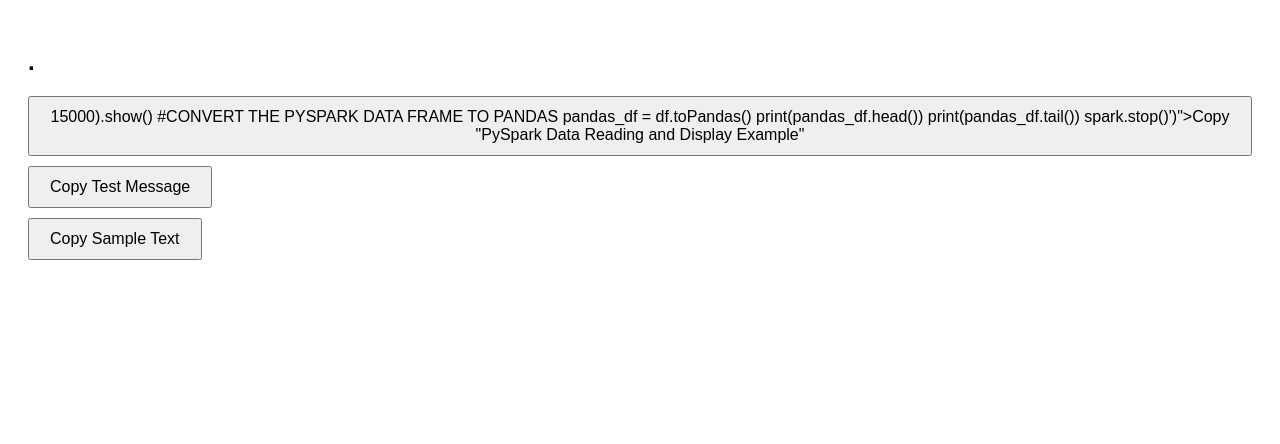
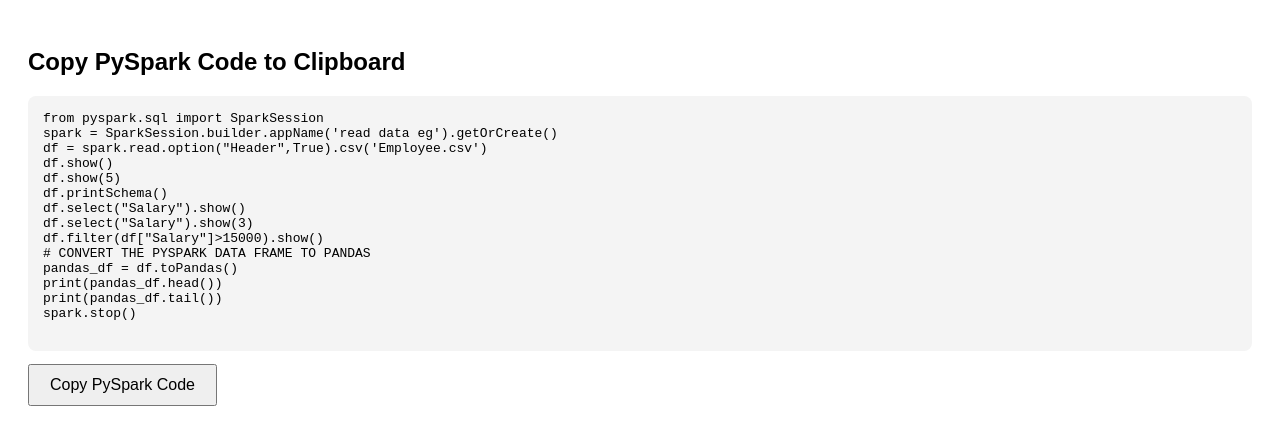
Before and after one commit to Parks264/abc, a plain HTML site: page index.html in a window 1280 px wide. Drawn offline with Linux system fonts and the light colour scheme.

Commit message:
Update index.html

```diff
--- a/index.html
+++ b/index.html
@@ -2,7 +2,7 @@
 <html lang="en">
 <head>
   <meta charset="UTF-8">
-  <title>error</title>
+  <title>Copy PySpark Code</title>
   <style>
     body {
       font-family: Arial, sans-serif;
@@ -15,13 +15,21 @@
       font-size: 16px;
       cursor: pointer;
     }
+    pre {
+      background-color: #f4f4f4;
+      padding: 15px;
+      border-radius: 8px;
+      white-space: pre-wrap;
+      word-wrap: break-word;
+    }
   </style>
 </head>
 <body>
 
-  <h2>.</h2>
+  <h2>Copy PySpark Code to Clipboard</h2>
 
-  <button onclick="copyText('from pyspark.sql import SparkSession
+  <pre id="pyspark-code">
+from pyspark.sql import SparkSession
 spark = SparkSession.builder.appName('read data eg').getOrCreate()
 df = spark.read.option("Header",True).csv('Employee.csv')
 df.show()
@@ -30,20 +38,22 @@ df.printSchema()
 df.select("Salary").show()
 df.select("Salary").show(3)
 df.filter(df["Salary"]>15000).show()
-#CONVERT THE PYSPARK DATA FRAME TO PANDAS
+# CONVERT THE PYSPARK DATA FRAME TO PANDAS
 pandas_df = df.toPandas()
 print(pandas_df.head())
 print(pandas_df.tail())
-spark.stop()')">Copy "PySpark Data Reading and Display Example"</button>
-  <button onclick="copyText('This is a test message.')">Copy Test Message</button>
-  <button onclick="copyText('Sample Text 123')">Copy Sample Text</button>
+spark.stop()
+  </pre>
+
+  <button onclick="copyCode()">Copy PySpark Code</button>
 
   <script>
-    function copyText(text) {
-      navigator.clipboard.writeText(text).then(() => {
-        alert(`Copied: ${text}`);
+    function copyCode() {
+      const code = document.getElementById('pyspark-code').innerText;
+      navigator.clipboard.writeText(code).then(() => {
+        alert('PySpark code copied to clipboard!');
       }).catch(err => {
-        console.error('Failed to copy text: ', err);
+        alert('Failed to copy: ' + err);
       });
     }
   </script>
```
